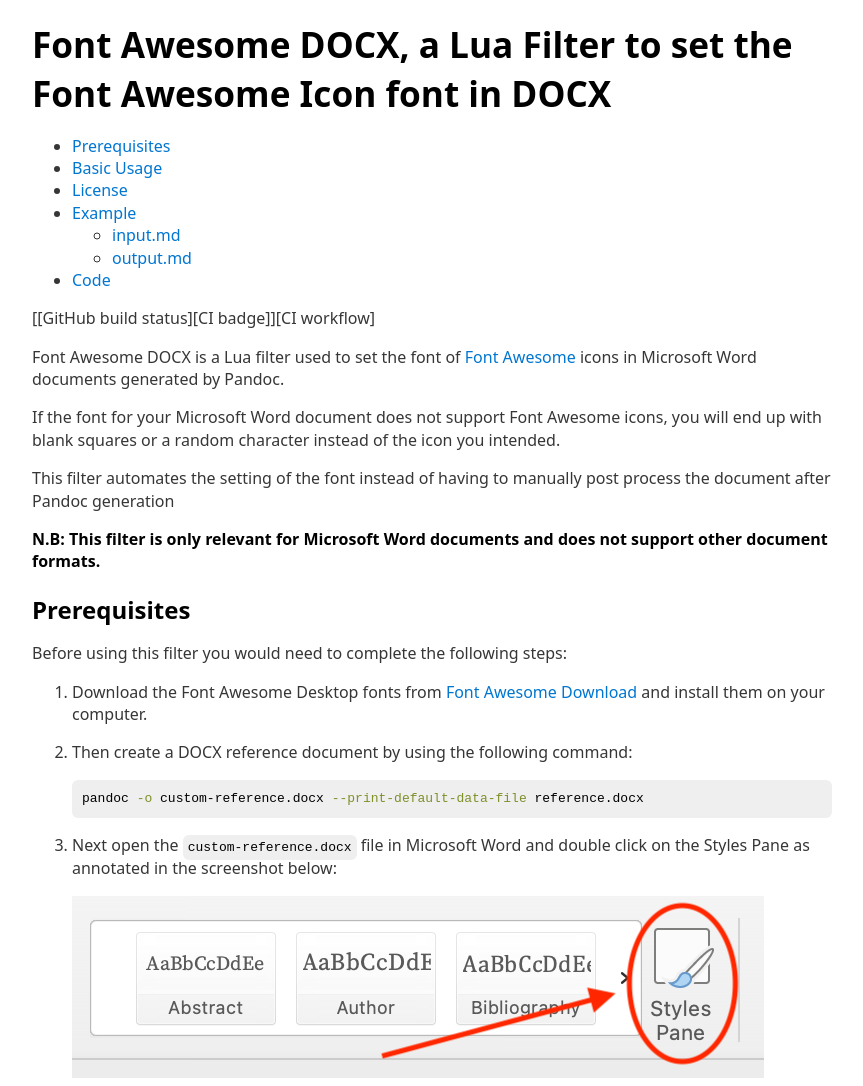
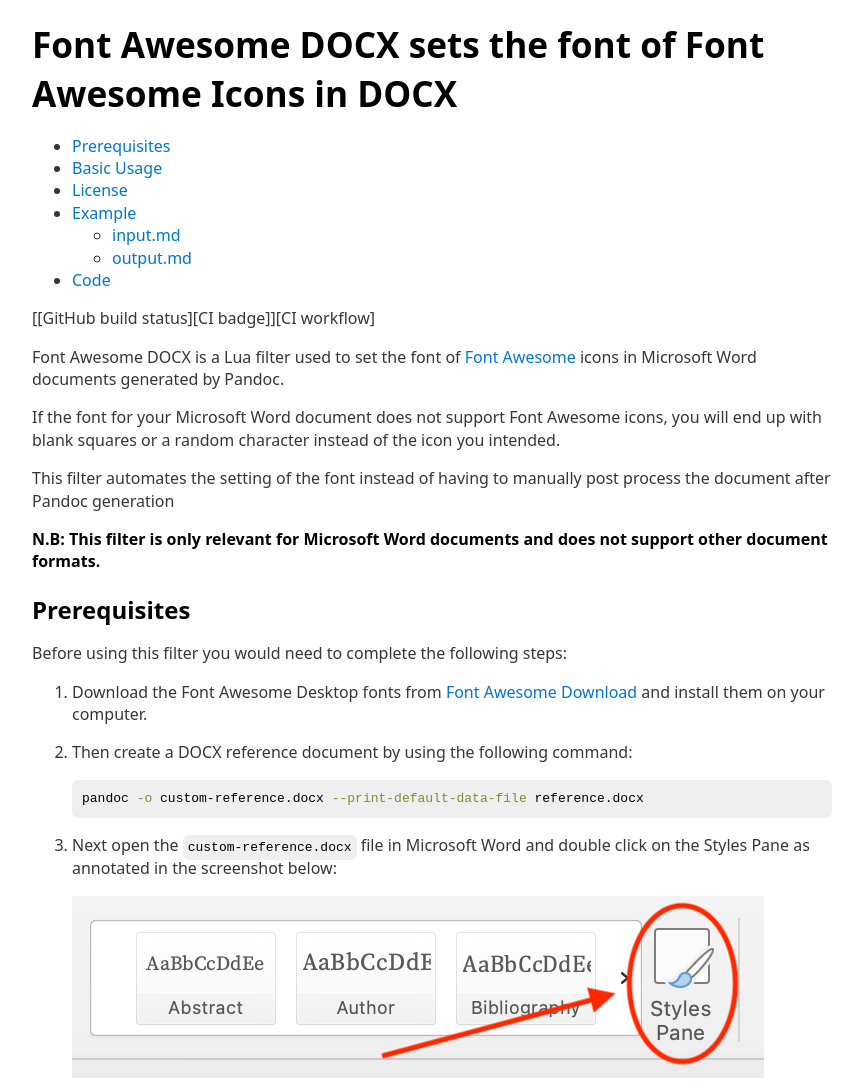
Before and after one commit to nandac/font-awesome-docx, a plain HTML site: page docs/index.html in a window 1280 px wide. Shown: the top 1086 px of the page, without its empty margins (208-1071 px from the left). Drawn offline with Linux system fonts and the light colour scheme; files whose address does not match are found by name.

```diff
--- a/docs/index.html
+++ b/docs/index.html
@@ -4,7 +4,7 @@
   <meta charset="utf-8" />
   <meta name="generator" content="pandoc" />
   <meta name="viewport" content="width=device-width, initial-scale=1.0, user-scalable=yes" />
-  <title>Font Awesome DOCX, a Lua Filter to set the Font Awesome Icon font in DOCX</title>
+  <title>Font Awesome DOCX sets the font of Font Awesome Icons in DOCX</title>
   <style>
     code{white-space: pre-wrap;}
     span.smallcaps{font-variant: small-caps;}
@@ -85,8 +85,8 @@
 </head>
 <body>
 <header id="title-block-header">
-<h1 class="title">Font Awesome DOCX, a Lua Filter to set the Font
-Awesome Icon font in DOCX</h1>
+<h1 class="title">Font Awesome DOCX sets the font of Font Awesome Icons
+in DOCX</h1>
 </header>
 <nav id="TOC" role="doc-toc">
 <ul>
```
Also changed, not shown: 2 other files.
